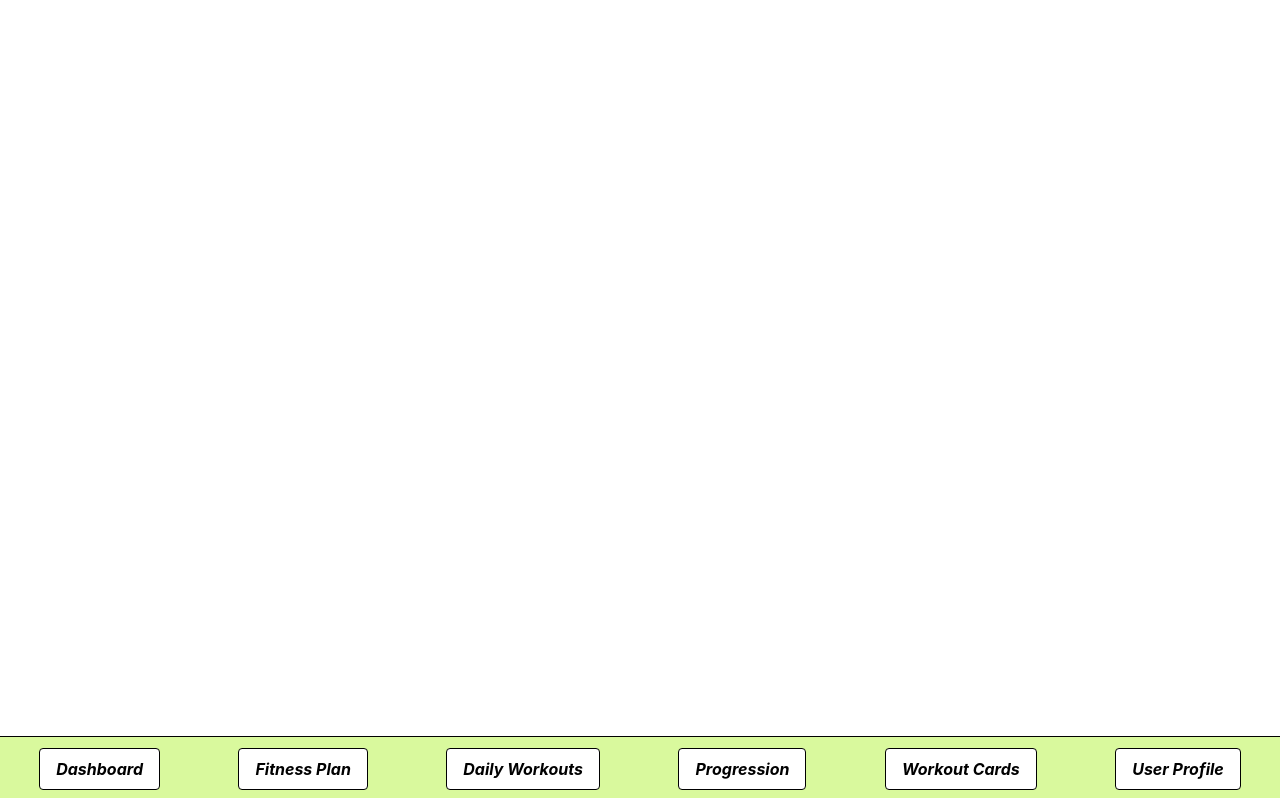
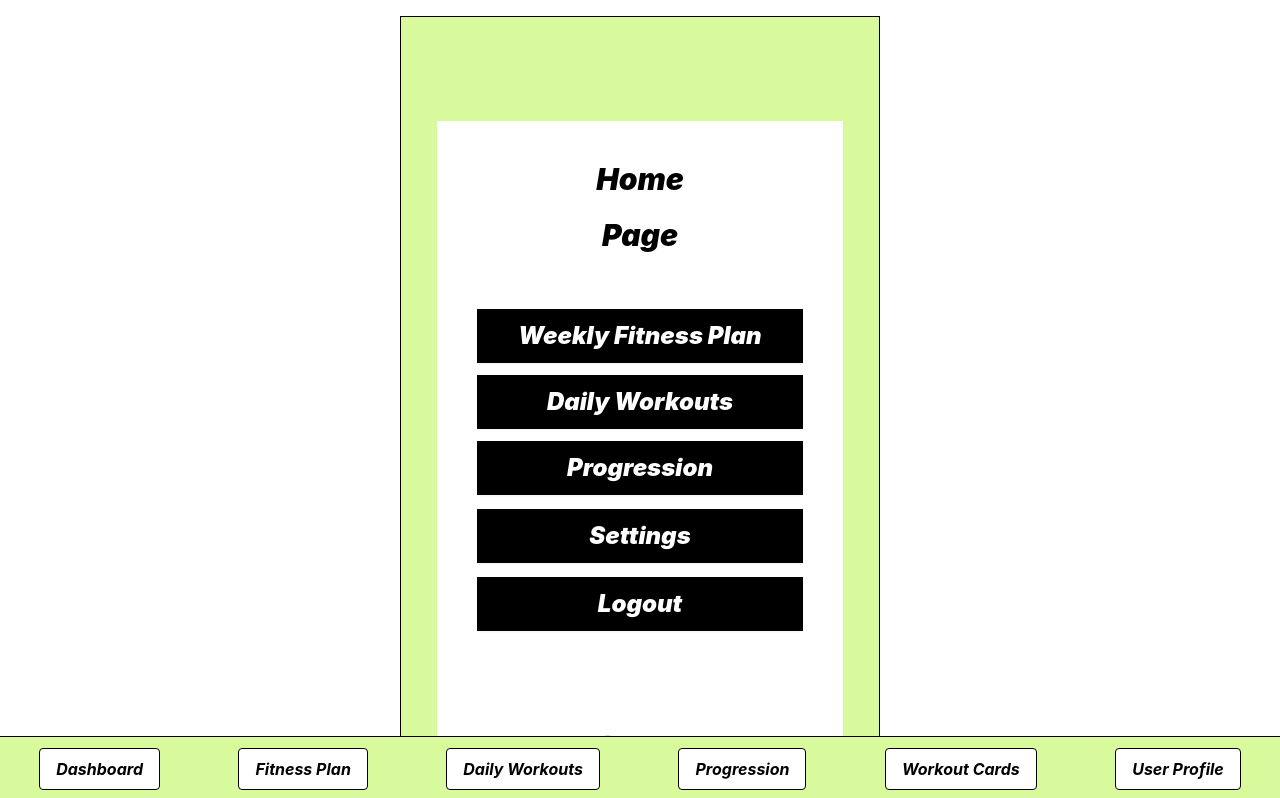
Before and after one commit to dennislam4/CrossPlatformTrainer, a React (Create React App) app in the folder frontend/: page /Dashboard/1 in a window 1280 px wide. Shown: the top 798 px of the page. Built offline with nearby package versions, Linux system fonts and the light colour scheme.

Commit message:
Add userId to dashboard path

```diff
--- a/frontend/src/App.js
+++ b/frontend/src/App.js
@@ -1,7 +1,10 @@
-// App.js
-
 import React from "react";
-import { BrowserRouter as Router, Route, Routes, useLocation } from "react-router-dom";
+import {
+  BrowserRouter as Router,
+  Route,
+  Routes,
+  useLocation,
+} from "react-router-dom";
 import Home from "./pages/Home.js";
 import SignIn from "./pages/SignIn.js";
 import SignUp from "./pages/SignUp.js";
@@ -17,11 +20,16 @@ import WorkoutCard from "./pages/WorkoutCard";
 // Used to show sidebar on all pages except signin, signup, survey, dashboard, and home pages
 const AppContents = () => {
   const location = useLocation();
-    const hideSidebar = location.pathname === "/signin" || location.pathname === "/signup" || location.pathname === "/fitnesssurvey" || location.pathname === "/" || location.pathname === "/dashboard";
+  const hideSidebar =
+    location.pathname === "/signin" ||
+    location.pathname === "/signup" ||
+    location.pathname === "/fitnesssurvey" ||
+    location.pathname === "/" ||
+    location.pathname === "/dashboard";
   return (
     <div className="flex flex-col min-h-screen">
       {!hideSidebar && <Sidebar />}
-            <div className={`flex-grow p-4 ${!hideSidebar ? 'mb-16' : ''}`}>
+      <div className={`flex-grow p-4 ${!hideSidebar ? "mb-16" : ""}`}>
         <Routes>
           <Route path="/" element={<Home />} />
           <Route path="/signin" element={<SignIn />} />
@@ -29,9 +37,12 @@ const AppContents = () => {
           <Route path="/Progression" element={<Progression />} />
           <Route path="/userprofile/:userId" element={<UserProfile />} />
           <Route path="/fitnesssurvey" element={<FitnessSurvey />} />
-                    <Route path="/daily-workouts/:userId/:day" element={<DailyWorkoutList />} />
+          <Route
+            path="/daily-workouts/:userId/:day"
+            element={<DailyWorkoutList />}
+          />
           <Route path="/fitnessplan/:userId" element={<WeeklyFitnessPlan />} />
-                    <Route path="/Dashboard" element={<Dashboard />} />
+          <Route path="/Dashboard/:userId" element={<Dashboard />} />
           <Route path="/workoutcard/:workoutCardId" element={<WorkoutCard />} />
         </Routes>
       </div>
```
Lines whose indentation alone changed are shown as unchanged.
